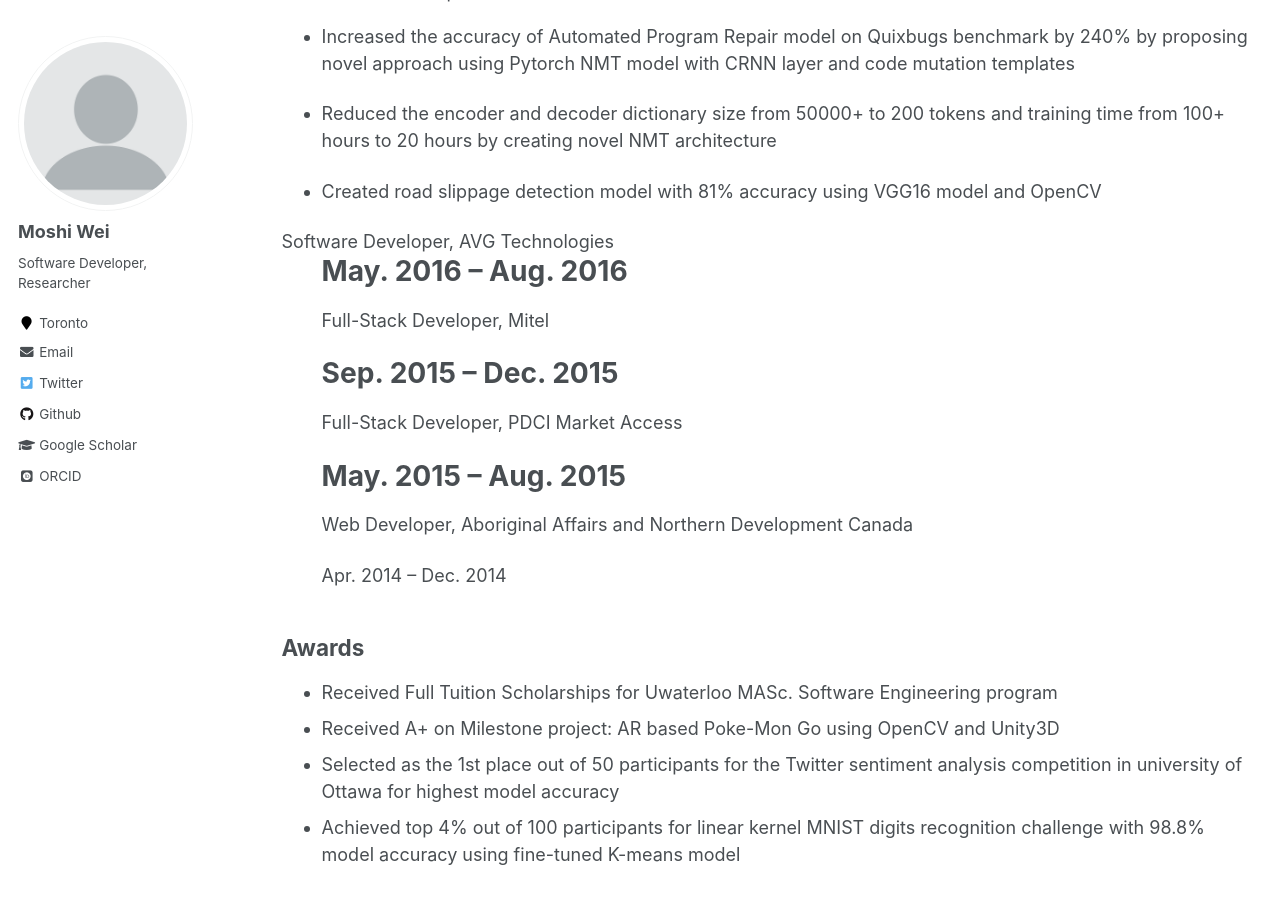
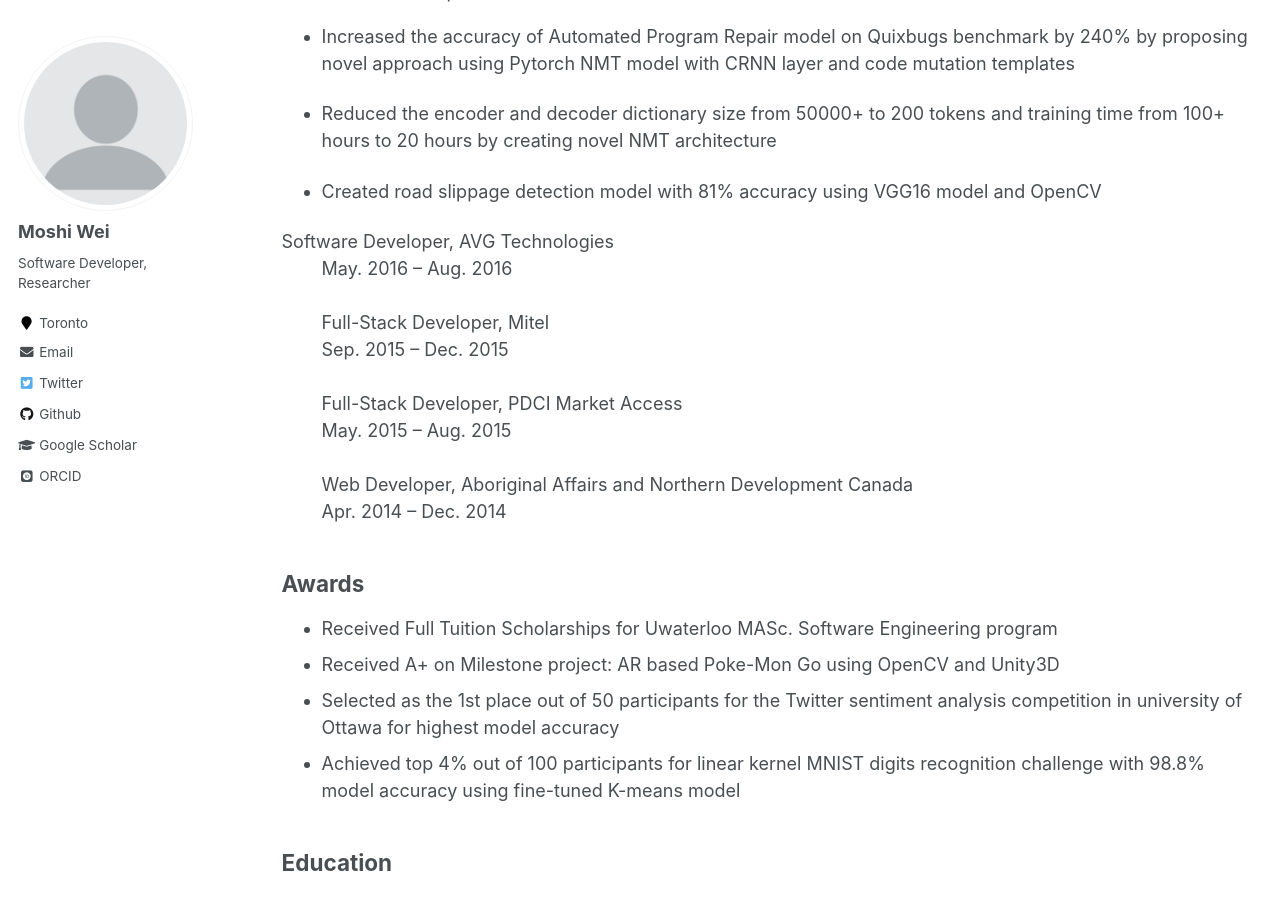
Before and after one commit to Moshiii/Moshiii.github.io, a Jekyll site: the page built from _pages/cv.md, in a window 1280 px wide and 900 px high, scrolled down 825 px. Built offline with Jekyll 4.4.1, drawn with Linux system fonts in a browser that asks for light colours; some web fonts are replaced.

Commit message:
fix format

```diff
--- a/_pages/cv.md
+++ b/_pages/cv.md
@@ -41,13 +41,13 @@ Master Research Assistant, University of Waterloo
 
 Software Developer, AVG Technologies
 : May. 2016 – Aug. 2016
-======
+<br/><br/>
 Full-Stack Developer, Mitel
 : Sep. 2015 – Dec. 2015
-======
+<br/><br/>
 Full-Stack Developer, PDCI Market Access
 : May. 2015 – Aug. 2015
-======
+<br/><br/>
 Web Developer, Aboriginal Affairs and Northern Development Canada
 : Apr. 2014 – Dec. 2014
 
@@ -62,7 +62,7 @@ Web Developer, Aboriginal Affairs and Northern Development Canada
 
 University of Waterloo, Master of Computer Software Engineering
 : Dec 2017 – Sep 2019
-======
+<br/><br/>
 University of Ottawa, Bachelor of Computer Science, Horner with Co-op
 : Sep 2012 –  Dec 2017
 
@@ -71,7 +71,7 @@ University of Ottawa, Bachelor of Computer Science, Horner with Co-op
 Abstraction Mechanism on Neural Machine Translation Models for Automated Program Repair
 : Author: Moshi Wei, Lin Tan
 : Sep 23rd 2019
-======
+<br/><br/>
 Ensemble Learning using Convolution Neural Machine Translation for Automatic Program Repair
 : Author:  Thibaud Lutellier, Lawrence Pang, Viet Hung Pham, Moshi Wei, Lin Tan
 : Jun 20th 2018
```
